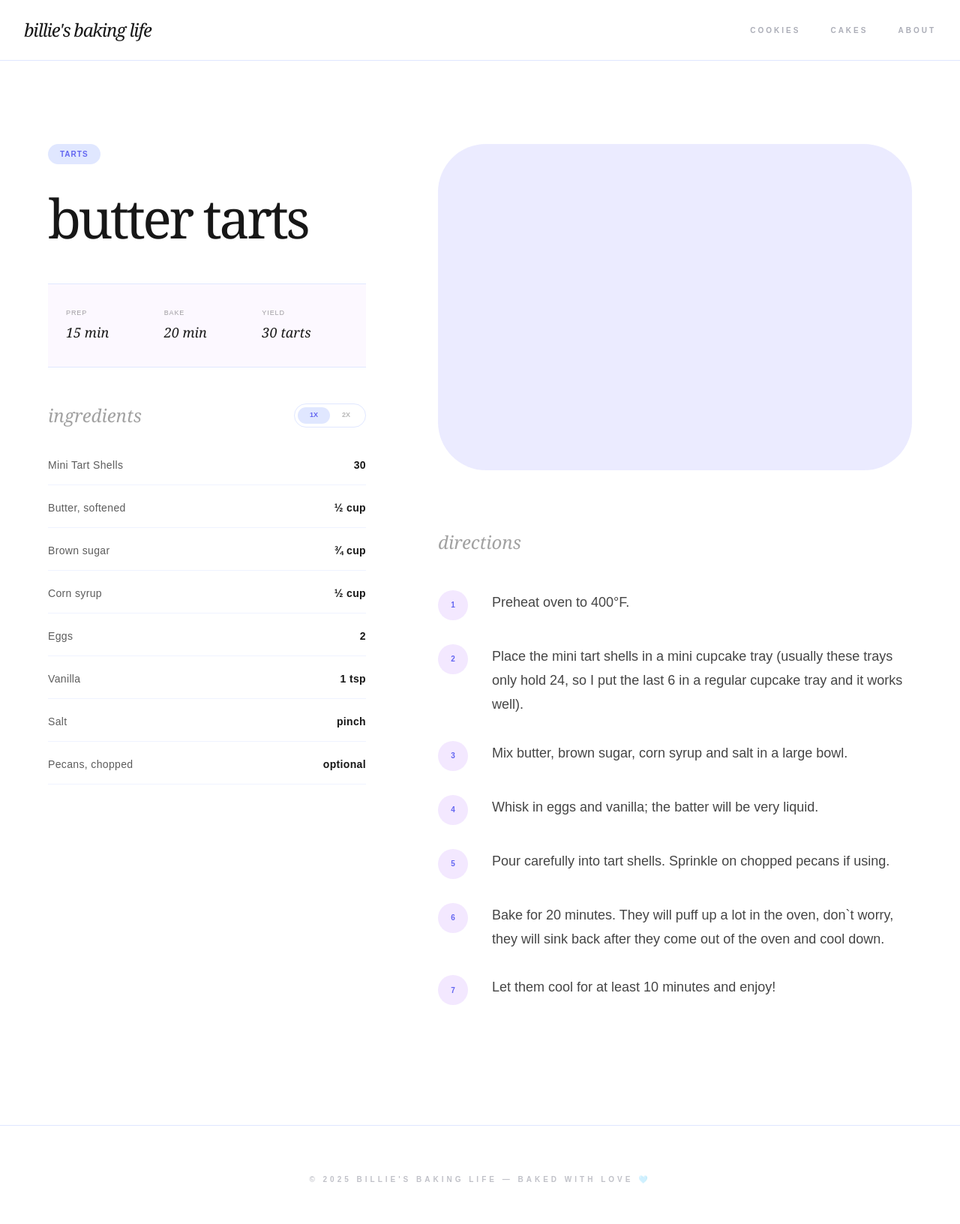
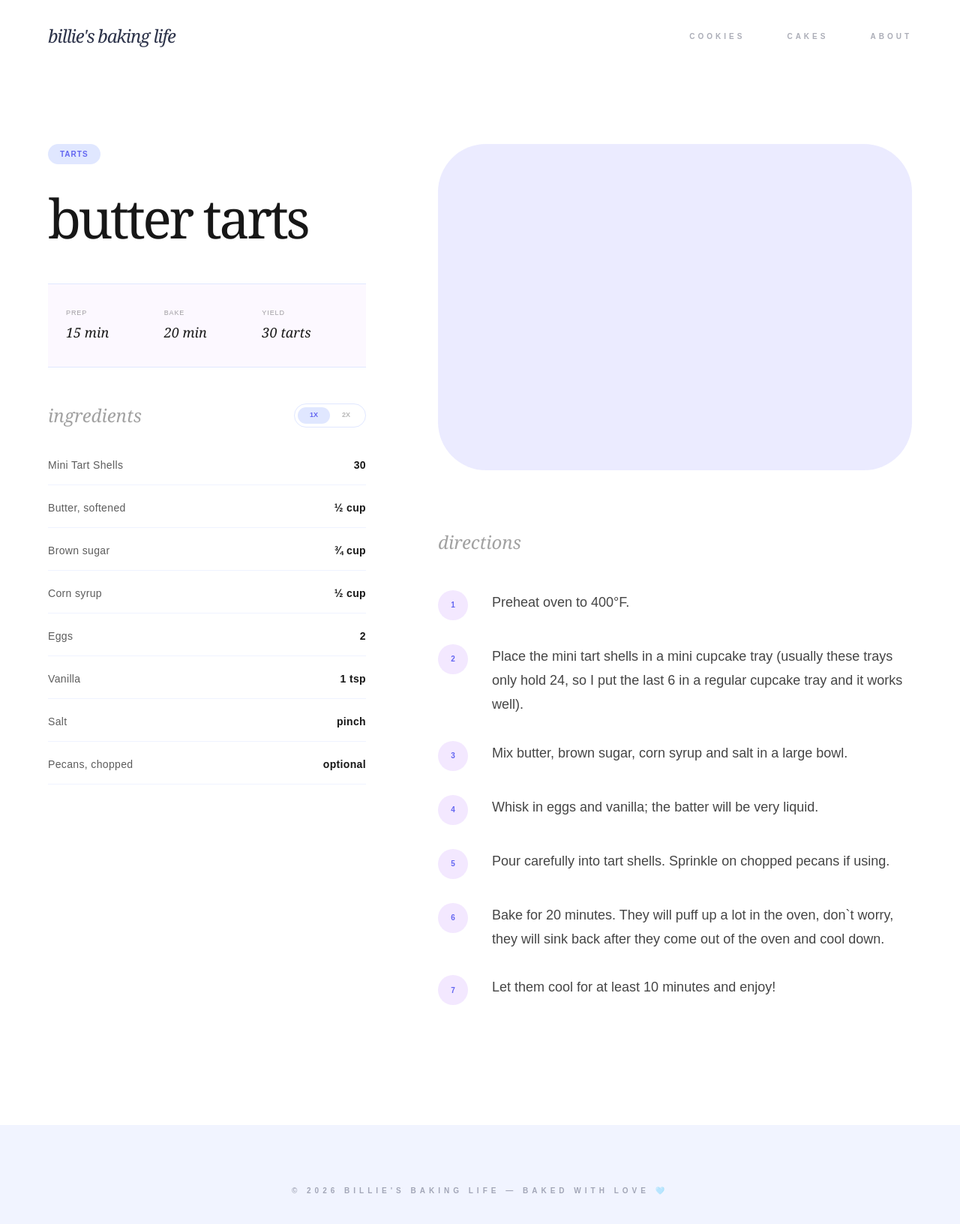
Before and after one commit to billie-zhang/billiesbakinglife, a Next.js app: page /recipes/butter-tarts in a window 1280 px wide. Shown: the top 1632 px of the page at 75% size. Built offline with nearby package versions, Linux system fonts and the light colour scheme.

Commit message:
make navbar scroll more seamless

```diff
--- a/app/layout.tsx
+++ b/app/layout.tsx
@@ -1,7 +1,7 @@
 import type { Metadata } from "next";
 import { Geist, Geist_Mono } from "next/font/google";
 import "./globals.css";
-import Link from "next/link";
+import Navbar from "@/components/Navbar";
 
 const geistSans = Geist({
   variable: "--font-geist-sans",
@@ -22,25 +22,15 @@ export default function RootLayout({ children }: { children: React.ReactNode })
   return (
     <html lang="en">
       <body className={`${geistSans.variable} ${geistMono.variable} bg-[#F9FAFF] text-[#2D334A] antialiased`}>
+        <Navbar />
 
-        <nav className="fixed top-0 w-full z-50 bg-white/70 backdrop-blur-2xl border-b border-[#E0E7FF]">
-          <div className="max-w-7xl mx-auto px-8 h-20 flex items-center justify-between">
-            <Link href="/" className="text-2xl font-serif italic tracking-tighter hover:opacity-60 transition-opacity">
-              billie's baking life
-            </Link>
-            <div className="flex gap-10 text-[10px] uppercase tracking-[0.3em] font-bold text-[#2D334A]/40">
-              <Link href="/cookies" className="hover:text-[#6366F1] transition-colors">cookies</Link>
-              <Link href="/cakes" className="hover:text-[#6366F1] transition-colors">cakes</Link>
-              <Link href="/about" className="hover:text-[#6366F1] transition-colors">about</Link>
-            </div>
-          </div>
-        </nav>
+        <main className="relative">
+          {children}
+        </main>
 
-        {children}
-
-        <footer className="border-t border-[#E0E7FF] py-16 text-center">
-          <p className="text-[10px] uppercase tracking-[0.4em] font-bold text-[#2D334A]/30">
-            © 2025 billie's baking life — baked with love 🩵
+        <footer className="bg-[#F1F4FF] py-20 text-center">
+          <p className="text-[10px] uppercase tracking-[0.5em] font-bold text-[#2D334A]/40">
+            © 2026 billie's baking life — baked with love 🩵
           </p>
         </footer>
       </body>
--- /dev/null
+++ b/components/Navbar.tsx
@@ -0,0 +1,38 @@
+'use client';
+
+import { useState, useEffect } from 'react';
+import Link from 'next/link';
+
+export default function Navbar() {
+    const [isScrolled, setIsScrolled] = useState(false);
+
+    useEffect(() => {
+        const handleScroll = () => {
+            setIsScrolled(window.scrollY > 10);
+        };
+        window.addEventListener('scroll', handleScroll);
+        return () => window.removeEventListener('scroll', handleScroll);
+    }, []);
+
+    return (
+        <nav className={`fixed top-0 left-0 w-full z-50 transition-all duration-200 ease-in-out
+      h-20 md:h-24 flex items-center justify-between px-8 md:px-16
+
+      ${isScrolled
+                ? 'bg-[#FCFDFF]/95 backdrop-blur-3xl shadow-sm'
+                : 'bg-transparent backdrop-blur-0'
+            }
+    `}>
+
+            <Link href="/" className="text-xl md:text-2xl font-serif italic tracking-tighter text-[#2D334A]">
+                billie's baking life
+            </Link>
+
+            <div className="flex gap-8 md:gap-14 text-[10px] uppercase tracking-[0.4em] font-bold text-[#2D334A]/40">
+                <Link href="/cookies" className="hover:text-[#6366F1] transition-colors">cookies</Link>
+                <Link href="/cakes" className="hover:text-[#6366F1] transition-colors">cakes</Link>
+                <Link href="/about" className="hover:text-[#6366F1] transition-colors">about</Link>
+            </div>
+        </nav>
+    );
+}
```
